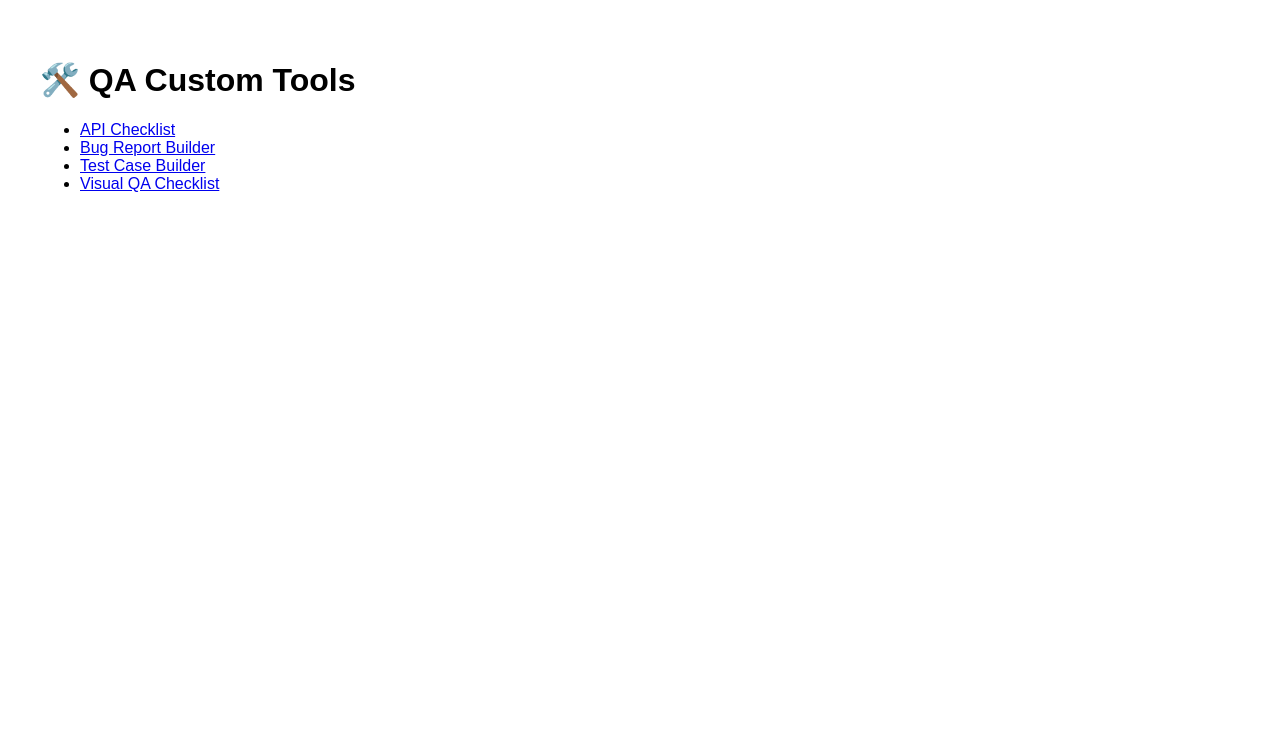
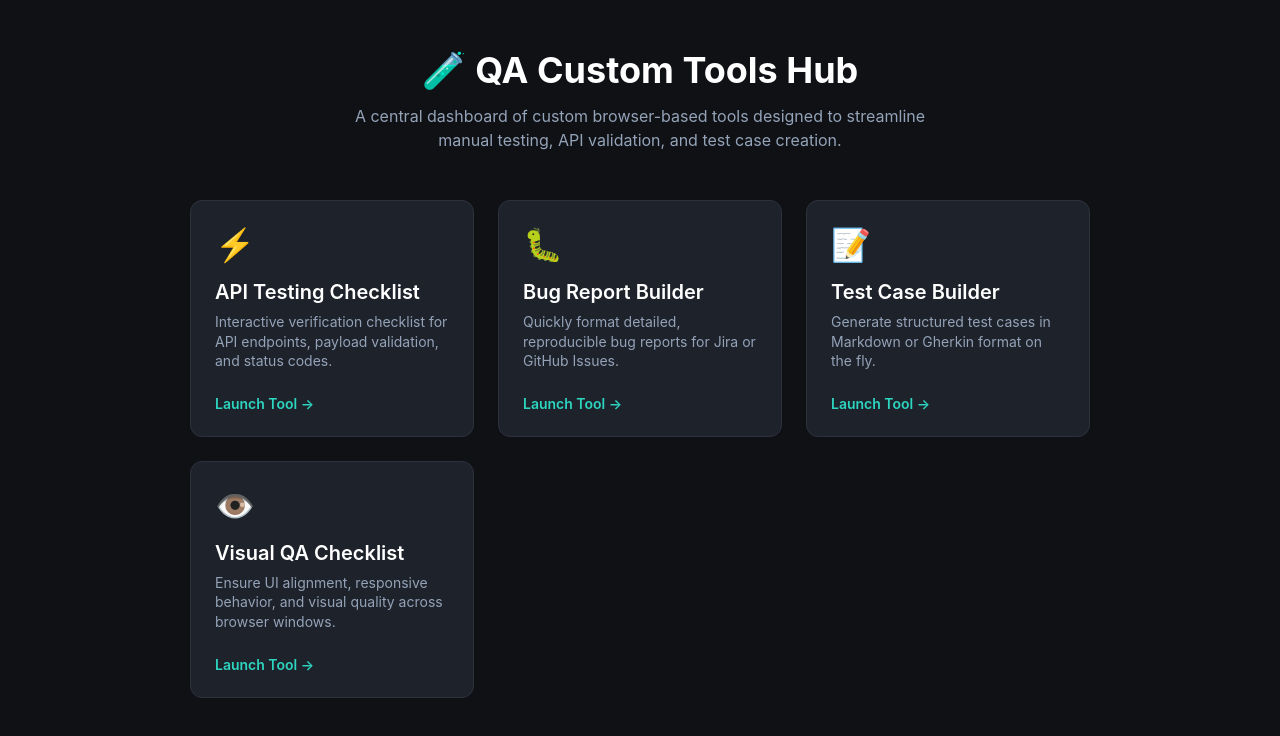
Before and after one commit to mattwright-qa/qa-portfolio, a plain HTML site: page index.html in a window 1280 px wide. Drawn offline with Linux system fonts and the light colour scheme.

Commit message:
Revamp index.html to enhance QA Custom Tools Hub layout and styling with a grid system and interactive cards for tools

```diff
--- a/index.html
+++ b/index.html
@@ -2,15 +2,159 @@
 <html lang="en">
 <head>
   <meta charset="UTF-8">
+  <meta name="viewport" content="width=device-width, initial-scale=1.0">
   <title>QA Custom Tools Hub</title>
+  <style>
+    :root {
+      --bg-color: #0f1115;
+      --card-bg: #1e222b;
+      --card-border: #2c313d;
+      --text-main: #e2e8f0;
+      --text-muted: #94a3b8;
+      --accent: #2dd4bf;
+      --accent-hover: #14b8a6;
+    }
+
+    * {
+      box-sizing: border-box;
+      margin: 0;
+      padding: 0;
+    }
+
+    body {
+      font-family: -apple-system, BlinkMacSystemFont, "Segoe UI", Roboto, Helvetica, Arial, sans-serif;
+      background-color: var(--bg-color);
+      color: var(--text-main);
+      min-height: 100vh;
+      display: flex;
+      flex-direction: column;
+      align-items: center;
+      padding: 3rem 1.5rem;
+    }
+
+    header {
+      text-align: center;
+      max-width: 600px;
+      margin-bottom: 3rem;
+    }
+
+    header h1 {
+      font-size: 2.25rem;
+      font-weight: 700;
+      margin-bottom: 0.75rem;
+      color: #fff;
+    }
+
+    header p {
+      color: var(--text-muted);
+      font-size: 1rem;
+      line-height: 1.5;
+    }
+
+    .grid {
+      display: grid;
+      grid-template-columns: repeat(auto-fit, minmax(260px, 1fr));
+      gap: 1.5rem;
+      width: 100%;
+      max-width: 900px;
+    }
+
+    .card {
+      background-color: var(--card-bg);
+      border: 1px solid var(--card-border);
+      border-radius: 12px;
+      padding: 1.5rem;
+      text-decoration: none;
+      color: inherit;
+      transition: transform 0.2s ease, border-color 0.2s ease, box-shadow 0.2s ease;
+      display: flex;
+      flex-direction: column;
+      justify-content: space-between;
+    }
+
+    .card:hover {
+      transform: translateY(-4px);
+      border-color: var(--accent);
+      box-shadow: 0 10px 20px -10px rgba(45, 212, 191, 0.15);
+    }
+
+    .card-icon {
+      font-size: 2rem;
+      margin-bottom: 1rem;
+    }
+
+    .card h2 {
+      font-size: 1.25rem;
+      font-weight: 600;
+      color: #fff;
+      margin-bottom: 0.5rem;
+    }
+
+    .card p {
+      color: var(--text-muted);
+      font-size: 0.875rem;
+      line-height: 1.4;
+      margin-bottom: 1.5rem;
+    }
+
+    .card-link {
+      color: var(--accent);
+      font-weight: 600;
+      font-size: 0.875rem;
+      display: flex;
+      align-items: center;
+      gap: 0.25rem;
+    }
+
+    .card:hover .card-link {
+      color: var(--accent-hover);
+    }
+  </style>
 </head>
-<body style="font-family: sans-serif; padding: 2rem;">
-  <h1>🛠️ QA Custom Tools</h1>
-  <ul>
-    <li><a href="custom tools/api-checklist.html">API Checklist</a></li>
-    <li><a href="custom tools/bug-report-builder.html">Bug Report Builder</a></li>
-    <li><a href="custom tools/test-case-builder.html">Test Case Builder</a></li>
-    <li><a href="custom tools/visual-qa-checklist.html">Visual QA Checklist</a></li>
-  </ul>
+<body>
+
+  <header>
+    <h1>🧪 QA Custom Tools Hub</h1>
+    <p>A central dashboard of custom browser-based tools designed to streamline manual testing, API validation, and test case creation.</p>
+  </header>
+
+  <main class="grid">
+    <a href="custom%20tools/api-checklist.html" class="card">
+      <div>
+        <div class="card-icon">⚡</div>
+        <h2>API Testing Checklist</h2>
+        <p>Interactive verification checklist for API endpoints, payload validation, and status codes.</p>
+      </div>
+      <span class="card-link">Launch Tool &rarr;</span>
+    </a>
+
+    <a href="custom%20tools/bug-report-builder.html" class="card">
+      <div>
+        <div class="card-icon">🐛</div>
+        <h2>Bug Report Builder</h2>
+        <p>Quickly format detailed, reproducible bug reports for Jira or GitHub Issues.</p>
+      </div>
+      <span class="card-link">Launch Tool &rarr;</span>
+    </a>
+
+    <a href="custom%20tools/test-case-builder.html" class="card">
+      <div>
+        <div class="card-icon">📝</div>
+        <h2>Test Case Builder</h2>
+        <p>Generate structured test cases in Markdown or Gherkin format on the fly.</p>
+      </div>
+      <span class="card-link">Launch Tool &rarr;</span>
+    </a>
+
+    <a href="custom%20tools/visual-qa-checklist.html" class="card">
+      <div>
+        <div class="card-icon">👁️</div>
+        <h2>Visual QA Checklist</h2>
+        <p>Ensure UI alignment, responsive behavior, and visual quality across browser windows.</p>
+      </div>
+      <span class="card-link">Launch Tool &rarr;</span>
+    </a>
+  </main>
+
 </body>
 </html>
```
